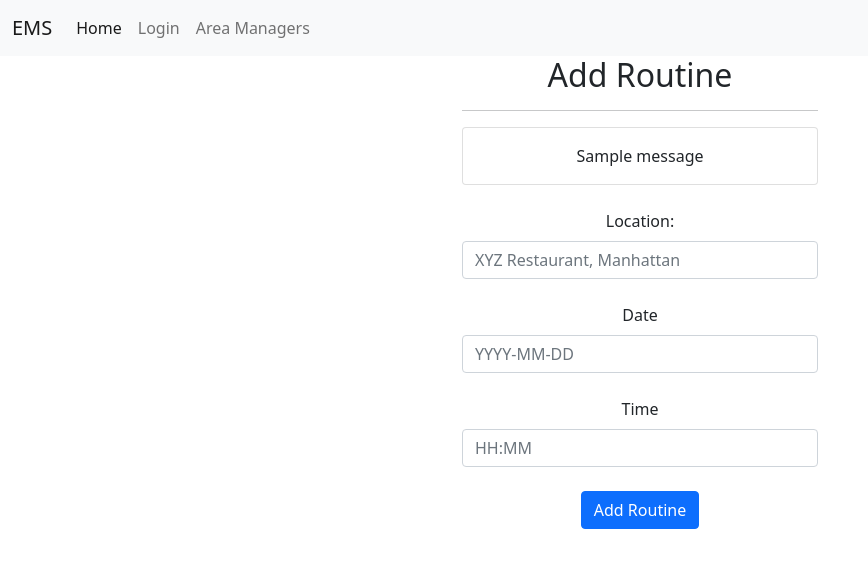
After one commit to 96koushikroy/Pandemic-Triangulation-System, a Flask app: page /add-routine in a window 1280 px wide. The commit adds this page. Shown: the top 568 px of the page, without its empty margins (0-868 px from the left). Run offline with Flask 2, Linux system fonts and the light colour scheme; the visitor is signed in with stand-in values (Sample User, id 1); one stand-in notice (Sample message) is shown.

Commit message:
user login, dashboard, routines module done

```diff
--- a/server.py
+++ b/server.py
@@ -17,11 +17,15 @@ Read about it online.
 import os
 from sqlalchemy import *
 from sqlalchemy.pool import NullPool
-from flask import Flask, request, render_template, g, redirect, Response
+from flask import Flask, request, render_template, g, redirect, Response, session, flash
+from flask_session import Session
+import datetime
 
 tmpl_dir = os.path.join(os.path.dirname(os.path.abspath(__file__)), 'templates')
 app = Flask(__name__, template_folder=tmpl_dir)
-
+app.config["SESSION_PERMANENT"] = False
+app.config["SESSION_TYPE"] = "filesystem"
+Session(app)
 
 #
 # The following is a dummy URI that does not connect to a valid database. You will need to modify it to connect to your Part 2 database in order to use the data.
@@ -160,10 +164,14 @@ def index():
 # Notice that the function name is another() rather than index()
 # The functions for each app.route need to have different names
 #
-@app.route('/another')
-def another():
-	return render_template("another.html")
 
+def get_user_id(email):
+	if session['privilege'] == 1:
+		sql = f"select medical_id from general_users where email='{email}'"
+	else:
+		sql = f"select u_id from area_managers where email = '{email}'"
+	cursor = g.conn.execute(sql).scalar()
+	return cursor
 
 # Example of adding new data to the database
 @app.route('/add', methods=['POST'])
@@ -174,10 +182,172 @@ def add():
 	return redirect('/')
 
 
-@app.route('/login')
+@app.route('/login', methods=['GET'])
 def login():
-    return render_template('login.html')
+	if session.get('logged_in') is not None:
+		return redirect('/dashboard')
+	return render_template('login.html')
 
+@app.route('/login', methods=['POST'])
+def login_post():
+	email = request.form['email']
+	password = request.form['pass']
+
+	sql = f"select * from users where email = '{email}' and password = '{password}';"
+	cursor = g.conn.execute(sql).scalar()
+
+	if(cursor is not None):
+		sql1 = f"select count(*) from area_managers where email = '{email}';"
+		cursor1 = g.conn.execute(sql1).scalar()
+
+		session['logged_in'] = True
+		session['email'] = email
+		session['privilege'] = 2 if cursor1 > 0 else 1
+		session['user_id'] = get_user_id(email)
+
+
+		return redirect('/dashboard')
+	else:
+		flash('Incorrect Credentials')
+		return redirect('/login')
+
+#########
+@app.route('/dashboard', methods=['GET'])
+def load_dashboard():
+	if not session.get('logged_in'):
+		flash('Not Logged In')
+		return redirect('/login')
+
+	if session.get('privilege') == 1:
+		return render_template('dashboard_user.html')
+
+###########
+@app.route('/add-routine', methods=['GET'])
+def load_add_routine():
+	if not session.get('logged_in'):
+		flash('Not Logged In')
+		return redirect('/login')
+
+	if session.get('privilege') != 1:
+		flash('Not Authorized')
+		return redirect('/login')
+
+	return render_template('add_routine.html')
+###########
+
+@app.route('/add-routine', methods=['POST'])
+def post_add_routine():
+	if not session.get('logged_in'):
+		flash('Not Logged In')
+		return redirect('/login')
+
+	if session.get('privilege') != 1:
+		flash('Not Authorized')
+		return redirect('/login')
+
+	location = request.form['location']
+	date = request.form['date']
+	time = request.form['time']
+	medical_id = session['user_id']
+
+	date_time = date + ' ' + time
+
+	sql = f"insert into routines (medical_id, location, time) values ({medical_id},'{location}','{date_time}')"
+	g.conn.execute(sql)
+	flash('Data Added Successfully')
+	return redirect('/add-routine')
+###########
+@app.route('/manage-routine', methods=['GET'])
+def load_manage_routine():
+	if not session.get('logged_in'):
+		flash('Not Logged In')
+		return redirect('/login')
+
+	if session.get('privilege') != 1:
+		flash('Not Authorized')
+		return redirect('/login')
+
+	medical_id = session['user_id']
+
+	sql = f"select * from routines where medical_id = {medical_id}"
+	cursor = g.conn.execute(sql)
+	res = []
+	for result in cursor:
+		res.append({'rid': result['routine_id'],'location':result['location'], 'dt': result['time']})  # can also be accessed using result[0]
+	cursor.close()
+	context = dict(routines = res)
+	return render_template('manage_routine.html', **context)
+############
+@app.route('/edit-routine/<routine_id>', methods=['GET'])
+def load_edit_routine(routine_id):
+	if not session.get('logged_in'):
+		flash('Not Logged In')
+		return redirect('/login')
+
+	if session.get('privilege') != 1:
+		flash('Not Authorized')
+		return redirect('/login')
+
+	medical_id = session['user_id']
+
+	sql = f"select * from routines where routine_id = {routine_id}"
+	cursor = g.conn.execute(sql)
+	res = []
+	for result in cursor:
+		date_time = (result['time']).strftime('%Y-%m-%d %H:%M').split()
+		print(date_time)
+		res.append({'rid': result['routine_id'],'location':result['location'], 'date': date_time[0], 'time': date_time[1]})  # can also be accessed using result[0]
+	cursor.close()
+	context = dict(routines = res)
+	return render_template('edit_routine.html', **context)
+############
+@app.route('/edit-routine/<routine_id>', methods=['POST'])
+def process_edit_routine(routine_id):
+	if not session.get('logged_in'):
+		flash('Not Logged In')
+		return redirect('/login')
+
+	if session.get('privilege') != 1:
+		flash('Not Authorized')
+		return redirect('/login')
+
+	location = request.form['location']
+	date = request.form['date']
+	time = request.form['time']
+	medical_id = session['user_id']
+
+	date_time = date + ' ' + time
+
+	sql = f"update routines set location = '{location}', time = '{date_time}' where routine_id = {routine_id};"
+	g.conn.execute(sql)
+	flash('Record Updated Successfully')
+	return redirect('/manage-routine')
+############
+@app.route('/delete-routine/<routine_id>', methods=['GET'])
+def process_delete_routine(routine_id):
+	if not session.get('logged_in'):
+		flash('Not Logged In')
+		return redirect('/login')
+
+	if session.get('privilege') != 1:
+		flash('Not Authorized')
+		return redirect('/login')
+
+	medical_id = session['user_id']
+
+	sql = f"delete from routines where routine_id = {routine_id}"
+	g.conn.execute(sql)
+	flash('Record Deleted Successfully')
+	return redirect('/manage-routine')
+############
+@app.route('/logout', methods=['GET'])
+def logout():
+	if session.get('logged_in'):
+		session.pop('logged_in')
+		session.pop('email')
+		flash('Logged out successfully')
+	return redirect('/login')
+###############
 @app.route('/get-all-managers')
 def get_managers():
 	sql =	'select U.full_name, AM.managing_postal_code, Addr.borough\
@@ -193,7 +363,7 @@ def get_managers():
 
 	context = dict(managers = res)
 	return render_template('manager_list.html', **context)
-
+#################
 
 if __name__ == "__main__":
 	import click
@@ -222,4 +392,4 @@ if __name__ == "__main__":
 		app.run(host=HOST, port=PORT, debug=debug, threaded=threaded)
 
 
-run()
+# run()
--- /dev/null
+++ b/templates/add_routine.html
@@ -0,0 +1,46 @@
+{% extends "base.html" %}
+
+{% block title %}Add Routine{% endblock %}
+
+{% block content %}
+
+    <div class="container">
+        <div class="row text-center">
+            <div class="col-md-4"></div>
+            <div class="col-md-4">
+                <h2>Add Routine</h2>
+                <hr>
+
+                {% with messages = get_flashed_messages() %}
+                {% if messages %}
+                   {% for message in messages %}
+                    <div class="card">
+                        <div class="card-body">
+                            {{ message }}
+                        </div>
+                    </div>
+
+                    <br>
+                   {% endfor %}
+                    {% endif %}
+                {% endwith %}
+
+                <form action="/add-routine" method="post">
+                    <label for="location" class="form-label">Location:</label>
+                    <input type="text" class="form-control" name="location" id="location" placeholder="XYZ Restaurant, Manhattan">
+                    <br>
+                    <label for="time" class="form-label">Date</label>
+                    <input type="text" class="form-control" name="date" id="date" placeholder="YYYY-MM-DD">
+                    <br>
+                    <label for="time" class="form-label">Time</label>
+                    <input type="text" class="form-control" name="time" id="time" placeholder="HH:MM">
+                    <br>
+
+                    <button type="submit" class="btn btn-primary mb-3">Add Routine</button>
+                </form>
+            </div>
+            <div class="col-md-4"></div>
+        </div>
+    </div>
+
+{% endblock %}
```
Also changed, not shown: templates/dashboard_user.html (added, +24 -0 lines), templates/edit_routine.html (added, +46 -0 lines), templates/login.html (+18 -3 lines), templates/manage_routine.html (added, +52 -0 lines), 5 other files.
